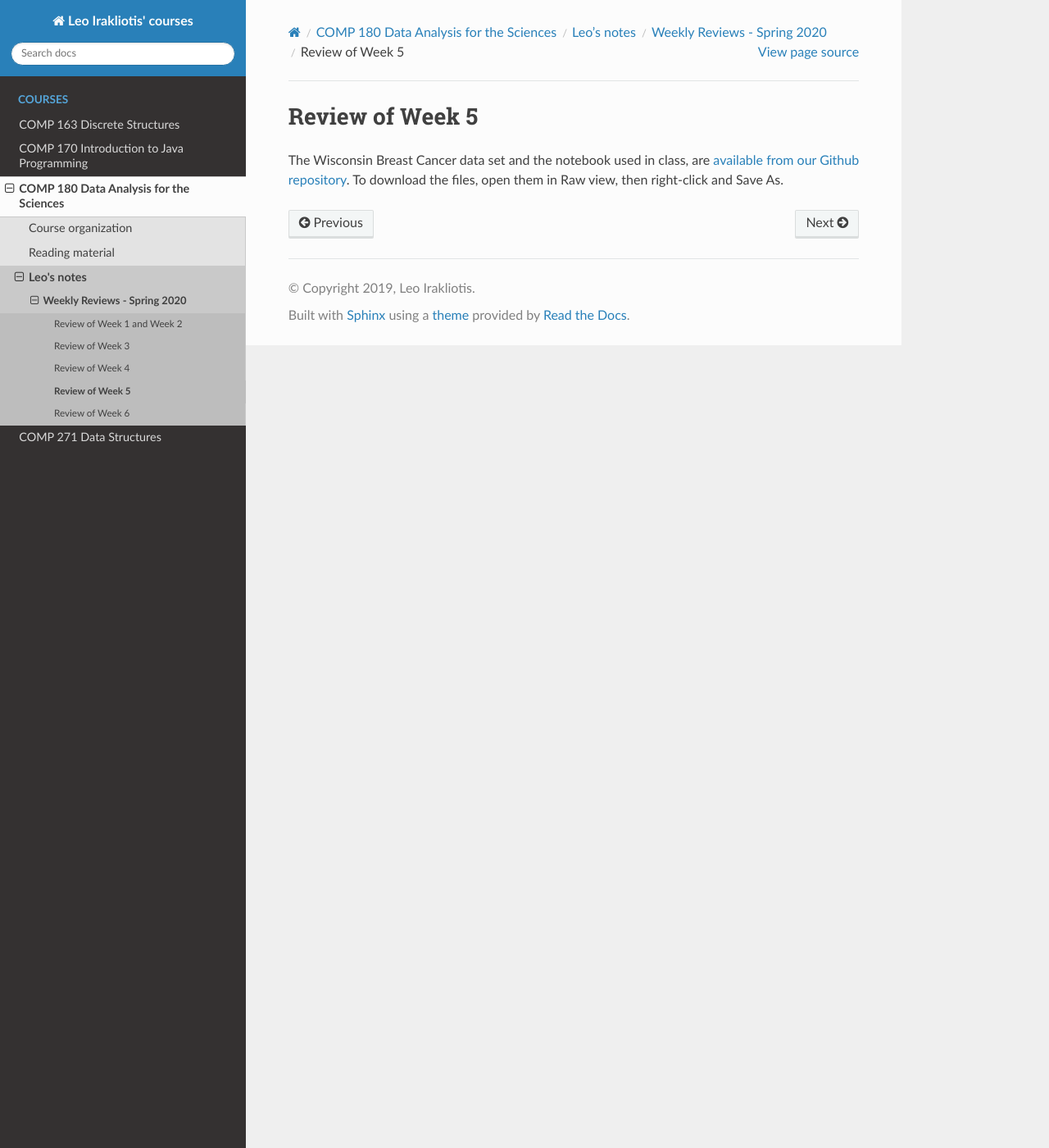
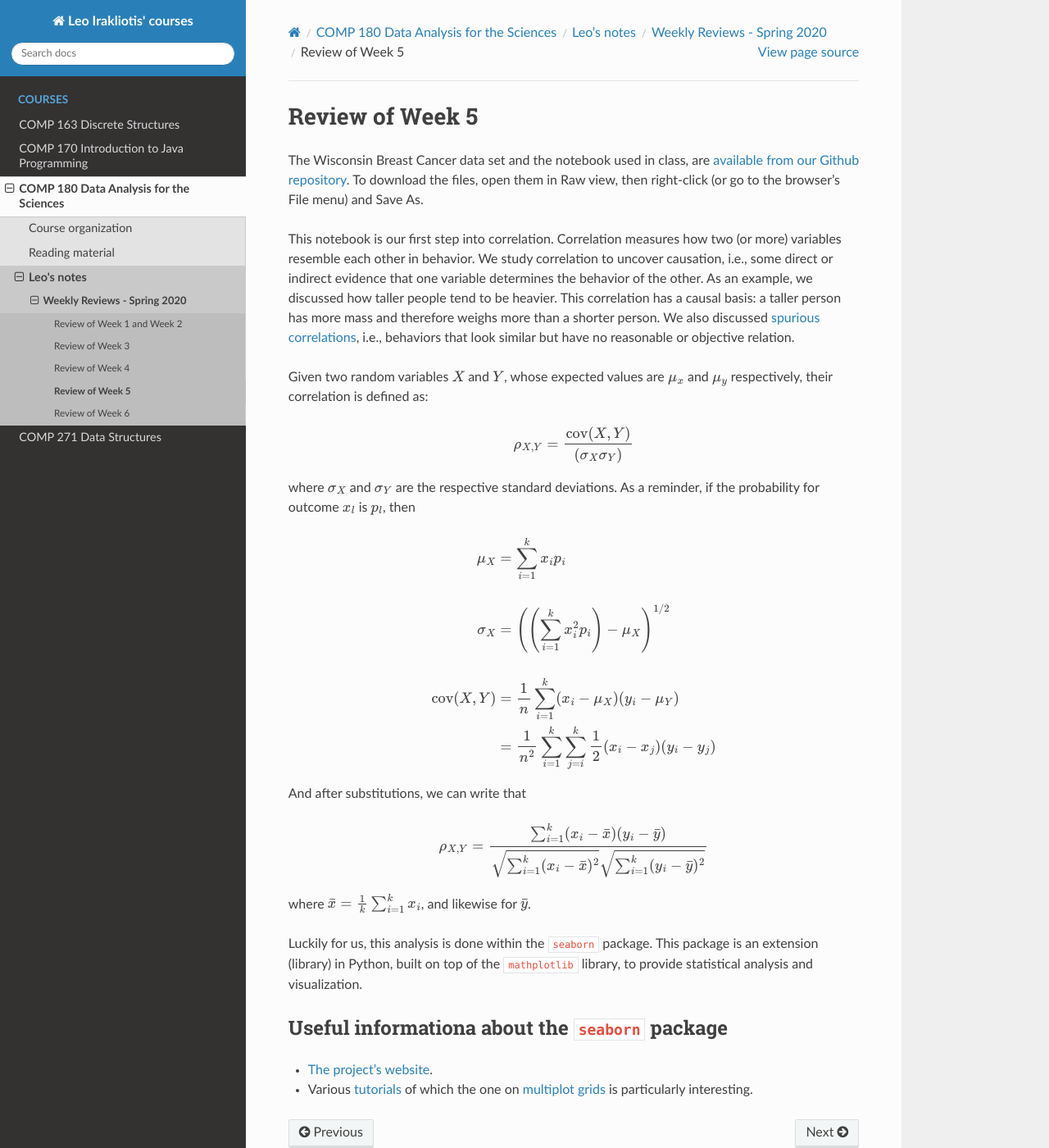
Before and after one commit to sleepyjaree/cdp, a Sphinx documentation site: the page built from source/COMP180/2020Spring/week5.rst, in a window 1280 px wide and 1400 px high. Shown: the whole window at 82% size. Built offline with Sphinx 7.4.7 and the Read the Docs theme 2.0.0, drawn with Linux system fonts in a browser that asks for light colours.

Commit message:
seaborn package info added to COMP 180

```diff
--- a/source/COMP180/2020Spring/week4.rst
+++ b/source/COMP180/2020Spring/week4.rst
@@ -48,7 +48,7 @@ By inspecting the data set, we note that the first four characters of the field
 Aggregation
 -----------
 
-Now that our data are clean and in the proper format, we need to think about aggradation. Aggregration means the abilkity to summarize data based on some common property. For example, pull together all the records for a given state, and add up all the measles cases: that will give us the total of measles in that state from 1928 to 2002. Or, pull together all the records for each state for each year, and add up the number of cases: this will give us the total number of cases per state, per year.
+Now that our data are clean and in the proper format, we need to think about aggradation. Aggregation means the ability to summarize data based on some common property. For example, pull together all the records for a given state, and add up all the measles cases: that will give us the total of measles in that state from 1928 to 2002. Or, pull together all the records for each state for each year, and add up the number of cases: this will give us the total number of cases per state, per year.
 
 Using dataframes in the ``pandas`` library, we can use the ``groupby`` method to achieve the desired aggregation.
 
--- a/source/COMP180/2020Spring/week5.rst
+++ b/source/COMP180/2020Spring/week5.rst
@@ -2,4 +2,36 @@
 Review of Week 5
 =======================================================
 
-The Wisconsin Breast Cancer data set and the notebook used in class, are `available from our Github repository <https://github.com/lgreco/cdp/tree/master/source/COMP180/code/WBC>`_. To download the files, open them in Raw view, then right-click and Save As.
+The Wisconsin Breast Cancer data set and the notebook used in class, are `available from our Github repository <https://github.com/lgreco/cdp/tree/master/source/COMP180/code/WBC>`_. To download the files, open them in Raw view, then right-click (or go to the browser's File menu) and Save As.
+
+This notebook is our first step into correlation. Correlation measures how two (or more) variables resemble each other in behavior. We study correlation to uncover causation, i.e., some direct or indirect evidence that one variable determines the behavior of the other. As an example, we discussed how taller people tend to be heavier. This correlation has a causal basis: a taller person has more mass and therefore weighs more than a shorter person. We also discussed `spurious correlations <https://www.tylervigen.com/spurious-correlations>`_, i.e., behaviors that look similar but have no reasonable or objective relation.
+
+Given two random variables :math:`X` and :math:`Y`, whose expected values are :math:`\mu_x` and :math:`\mu_y` respectively, their correlation is defined as:
+
+.. math::
+
+   \rho_{X,Y} = \frac{\mathrm{cov}(X,Y)}{(\sigma_X\sigma_Y)}
+
+where :math:`\sigma_X` and :math:`\sigma_Y` are the respective standard deviations. As a reminder, if the probability for outcome :math:`x_l` is :math:`p_l`, then
+
+.. math::
+  \mu_X &= \sum_{i=1}^k x_i p_i \\ \\
+  \sigma_X &= \left( \left(\sum_{i=1}^{k} x_i^2 p_i\right)-\mu_X\right)^{1/2} \\ \\
+  \mathrm{cov}(X,Y) &= \frac{1}{n} \sum_{i=1}^{k} (x_i-\mu_X)(y_i-\mu_Y) \\
+  &= \frac{1}{n^2} \sum_{i=1}^{k} \sum_{j=i}^{k} \frac{1}{2} (x_i-x_j)(y_i-y_j)
+
+And after substitutions, we can write that
+
+.. math::
+
+   \rho_{X,Y} = \frac{ \sum_{i=1}^{k} (x_i-\bar{x})(y_i-\bar{y})} { \sqrt{\sum_{i=1}^{k} (x_i-\bar{x})^2} \sqrt{\sum_{i=1}^{k} (y_i-\bar{y})^2} }
+
+where :math:`\bar{x}=\frac{1}{k}\sum_{i=1}^k x_i`, and likewise for :math:`\bar{y}`.
+
+Luckily for us, this analysis is done within the ``seaborn`` package. This package is an extension (library) in Python, built on top of the ``mathplotlib`` library, to provide statistical analysis and visualization.
+
+Useful informationa about the ``seaborn`` package
+-------------------------------------------------
+
+* `The project's website <https://seaborn.pydata.org/index.html>`_.
+* Various `tutorials <https://seaborn.pydata.org/tutorial.html>`_ of which the one on `multiplot grids <https://seaborn.pydata.org/tutorial/axis_grids.html>`_ is particularly interesting.
```
